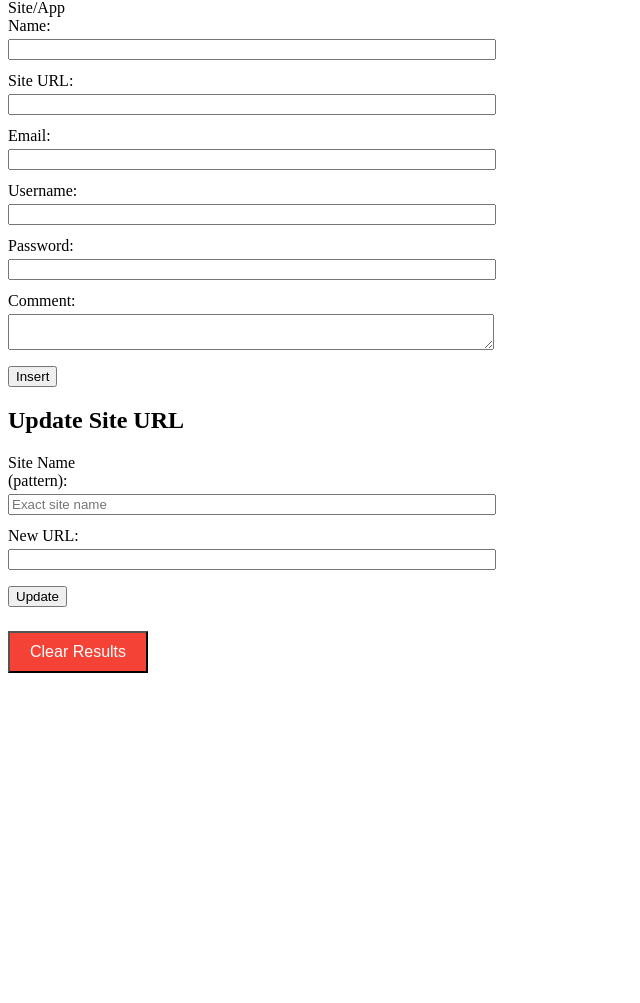
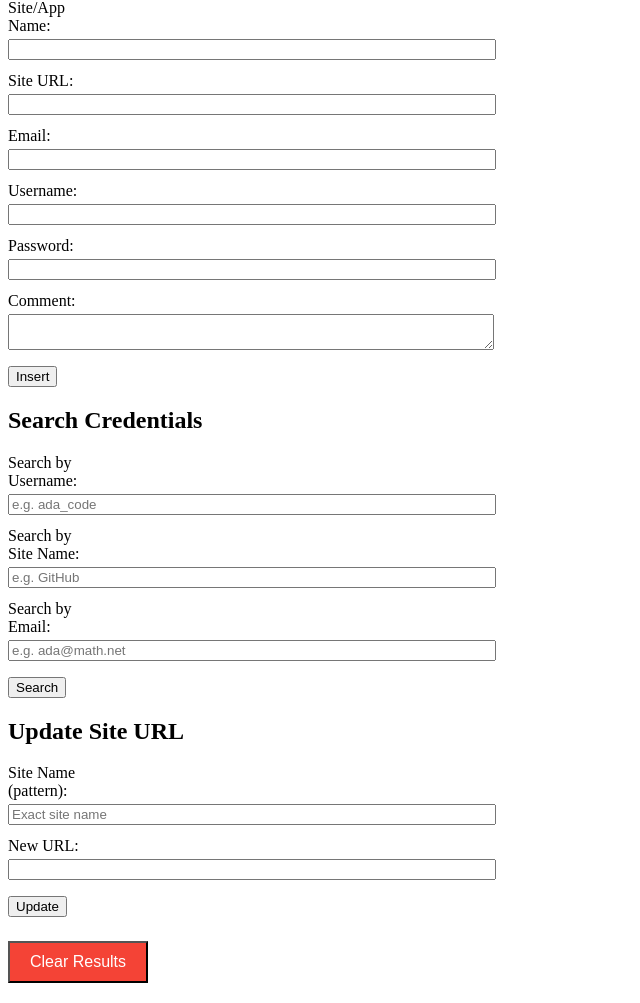
Before and after one commit to AlbertV1810/assignment-3--principles-of-databases--cs-365--fall-2025, a PHP site: page / in a window 1280 px wide. Shown: the part 128-1131 px from the top of the page, without its empty margins (0-640 px from the left). Before the commit the page ends 801 px from the top, so only its background shows below. Run offline with PHP 8.4, Linux system fonts and the light colour scheme.

Commit message:
search credentials test

```diff
--- a/index.php
+++ b/index.php
@@ -169,6 +169,22 @@ if ($_SERVER['REQUEST_METHOD'] === 'POST' && isset($_POST['action'])) {
         <button type="submit">Insert</button>
     </form>
 
+    <h2>Search Credentials</h2>
+    <form method="POST">
+        <input type="hidden" name="action" value="search">
+
+        <label>Search by Username:</label>
+        <input type="text" name="search_username" placeholder="e.g. ada_code">
+
+        <label>Search by Site Name:</label>
+        <input type="text" name="search_site_name" placeholder="e.g. GitHub">
+
+        <label>Search by Email:</label>
+        <input type="text" name="search_email" placeholder="e.g. ada@math.net">
+
+        <button type="submit">Search</button>
+    </form>
+
     <h2>Update Site URL</h2>
     <form method="POST">
         <input type="hidden" name="action" value="update">
```
